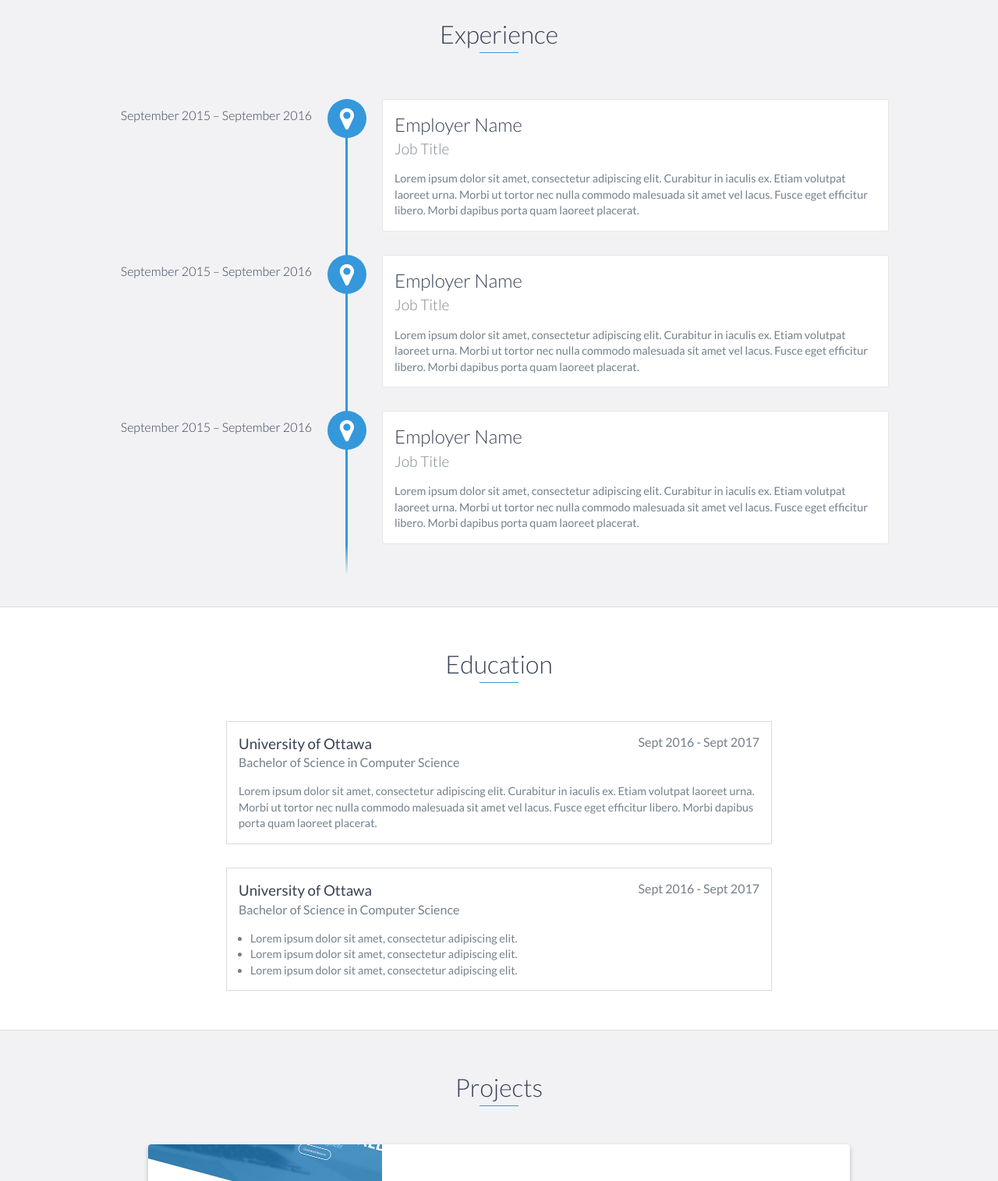
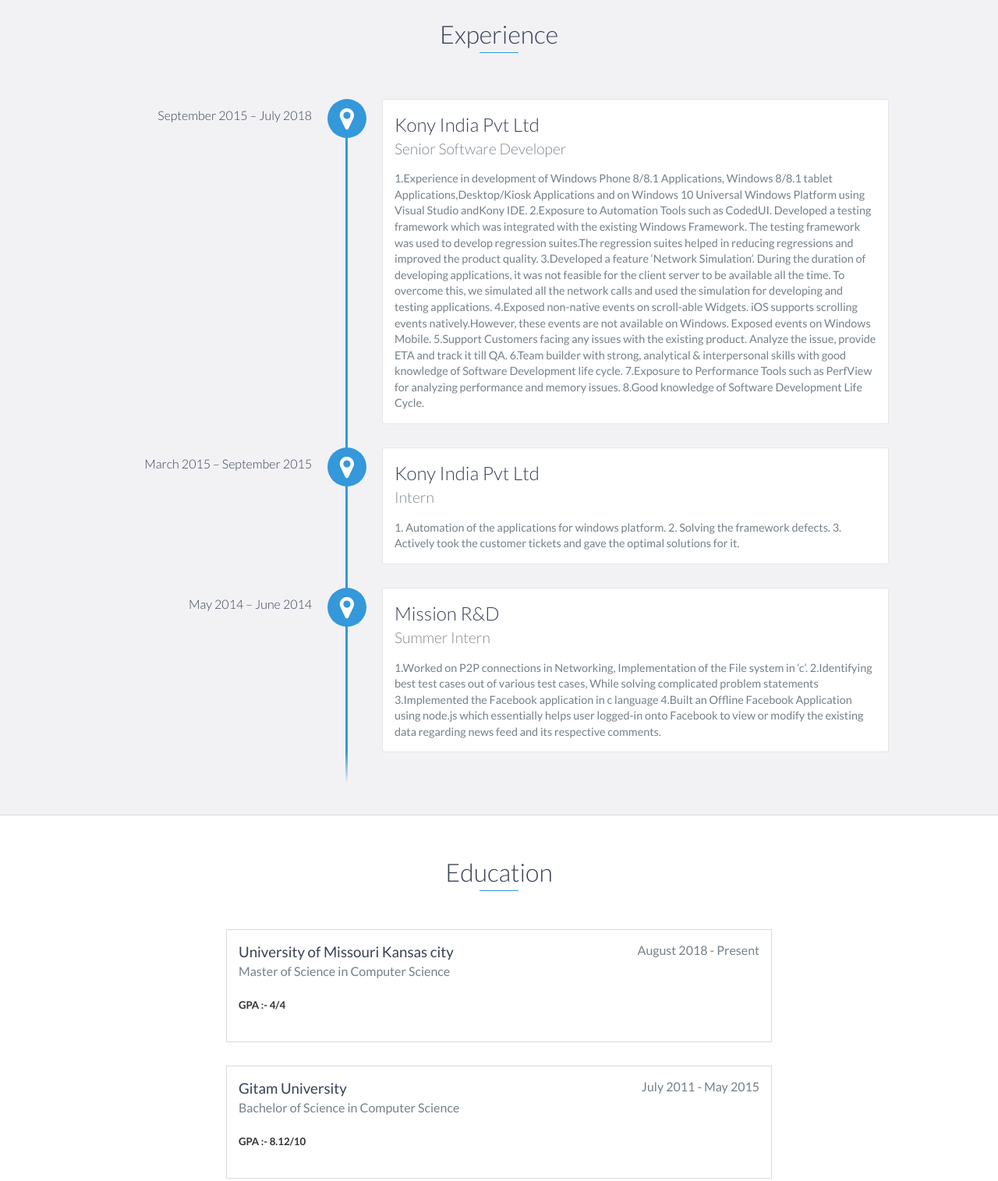
Before and after one commit to htata31/htata31.github.io, a website: page index.html in a window 1280 px wide. Shown: the part 1140-2655 px from the top of the page at 78% size. Drawn offline with nearby package versions, Linux system fonts and the light colour scheme.

Commit message:
Changed the index page about my information

```diff
--- a/index.html
+++ b/index.html
@@ -48,8 +48,8 @@
 
     <div id="lead">
         <div id="lead-content">
-            <h1>Ryan Fitzgerald</h1>
-            <h2>Software Engineer</h2>
+            <h1>Harish Tata</h1>
+            <h2>Graduate Student</h2>
             <a href="#" class="btn-rounded-white">Download Resume</a>
         </div>
         <!-- End #lead-content -->
@@ -86,27 +86,41 @@
     <div id="experience" class="background-alt">
         <h2 class="heading">Experience</h2>
         <div id="experience-timeline">
-            <div data-date="September 2015 – September 2016">
-                <h3>Employer Name</h3>
-                <h4>Job Title</h4>
+            <div data-date="September 2015 – July 2018">
+                <h3>Kony India Pvt Ltd</h3>
+                <h4>Senior Software Developer</h4>
                 <p>
-                    Lorem ipsum dolor sit amet, consectetur adipiscing elit. Curabitur in iaculis ex. Etiam volutpat laoreet urna. Morbi ut tortor nec nulla commodo malesuada sit amet vel lacus. Fusce eget efficitur libero. Morbi dapibus porta quam laoreet placerat.
+                    1.Experience in development of Windows Phone 8/8.1 Applications, Windows 8/8.1 tablet Applications,Desktop/Kiosk Applications and on Windows 10 Universal Windows Platform using Visual Studio andKony IDE.
+                    2.Exposure to Automation Tools such as CodedUI. Developed a testing framework which was integrated with the existing Windows Framework. The testing framework was used to develop regression suites.The regression suites helped in reducing regressions and improved the product quality.
+                    3.Developed a feature ‘Network Simulation’. During the duration of developing applications, it was not feasible for the client server to be available all the time. To overcome this, we simulated all the network calls and used the simulation for developing and testing applications.
+                    4.Exposed non-native events on scroll-able Widgets. iOS supports scrolling events natively.However, these events are not available on Windows. Exposed events on Windows Mobile.
+                    5.Support Customers facing any issues with the existing product. Analyze the issue, provide ETA and track it till QA.
+                    6.Team builder with strong, analytical & interpersonal skills with good knowledge of Software
+                      Development life cycle.
+                    7.Exposure to Performance Tools such as PerfView for analyzing performance and memory issues.
+                    8.Good knowledge of Software Development Life Cycle.
                 </p>
             </div>
 
-            <div data-date="September 2015 – September 2016">
-                <h3>Employer Name</h3>
-                <h4>Job Title</h4>
+            <div data-date="March 2015 – September 2015">
+                <h3>Kony India Pvt Ltd</h3>
+                <h4>Intern</h4>
                 <p>
-                    Lorem ipsum dolor sit amet, consectetur adipiscing elit. Curabitur in iaculis ex. Etiam volutpat laoreet urna. Morbi ut tortor nec nulla commodo malesuada sit amet vel lacus. Fusce eget efficitur libero. Morbi dapibus porta quam laoreet placerat.
+                    1. Automation of the applications for windows platform.
+                    2. Solving the framework defects.
+                    3. Actively took the customer tickets and gave the optimal solutions for it.
                 </p>
             </div>
 
-            <div data-date="September 2015 – September 2016">
-                <h3>Employer Name</h3>
-                <h4>Job Title</h4>
+            <div data-date="May 2014 – June 2014">
+                <h3>Mission R&D</h3>
+                <h4>Summer Intern</h4>
                 <p>
-                    Lorem ipsum dolor sit amet, consectetur adipiscing elit. Curabitur in iaculis ex. Etiam volutpat laoreet urna. Morbi ut tortor nec nulla commodo malesuada sit amet vel lacus. Fusce eget efficitur libero. Morbi dapibus porta quam laoreet placerat.
+                    1.Worked on P2P connections in Networking, Implementation of the File system in ‘c’.
+                    2.Identifying best test cases out of various test cases, While solving complicated problem statements
+                    3.Implemented the Facebook application in c language
+                    4.Built an Offline Facebook Application using node.js which essentially helps user logged-in onto Facebook
+                      to view or modify the existing data regarding news feed and its respective comments.
                 </p>
             </div>
         </div>
@@ -116,30 +130,32 @@
     <div id="education">
         <h2 class="heading">Education</h2>
         <div class="education-block">
-            <h3>University of Ottawa</h3>
-            <span class="education-date">Sept 2016 - Sept 2017</span>
-            <h4>Bachelor of Science in Computer Science</h4>
-            <p>
-                Lorem ipsum dolor sit amet, consectetur adipiscing elit. Curabitur in iaculis ex. Etiam volutpat laoreet urna. Morbi ut tortor nec nulla commodo malesuada sit amet vel lacus. Fusce eget efficitur libero. Morbi dapibus porta quam laoreet placerat.
-            </p>
+            <h3>University of Missouri Kansas city</h3>
+            <span class="education-date">August 2018 - Present</span>
+            <h4>Master of Science in Computer Science</h4>
+            <h5>GPA :- 4/4 </h5>
+            <!--<p>-->
+                <!--Lorem ipsum dolor sit amet, consectetur adipiscing elit. Curabitur in iaculis ex. Etiam volutpat laoreet urna. Morbi ut tortor nec nulla commodo malesuada sit amet vel lacus. Fusce eget efficitur libero. Morbi dapibus porta quam laoreet placerat.-->
+            <!--</p>-->
         </div>
         <!-- End .education-block -->
 
         <div class="education-block">
-            <h3>University of Ottawa</h3>
-            <span class="education-date">Sept 2016 - Sept 2017</span>
+            <h3>Gitam University</h3>
+            <span class="education-date">July 2011 - May 2015</span>
             <h4>Bachelor of Science in Computer Science</h4>
-            <ul>
-                <li>
-                    Lorem ipsum dolor sit amet, consectetur adipiscing elit.
-                </li>
-                <li>
-                    Lorem ipsum dolor sit amet, consectetur adipiscing elit.
-                </li>
-                <li>
-                    Lorem ipsum dolor sit amet, consectetur adipiscing elit.
-                </li>
-            </ul>
+            <h5>GPA :- 8.12/10 </h5>
+            <!--<ul>-->
+                <!--<li>-->
+                    <!--Lorem ipsum dolor sit amet, consectetur adipiscing elit.-->
+                <!--</li>-->
+                <!--<li>-->
+                    <!--Lorem ipsum dolor sit amet, consectetur adipiscing elit.-->
+                <!--</li>-->
+                <!--<li>-->
+                    <!--Lorem ipsum dolor sit amet, consectetur adipiscing elit.-->
+                <!--</li>-->
+            <!--</ul>-->
         </div>
         <!-- End .education-block -->
     </div>
@@ -155,9 +171,12 @@
                     </div>
                     <!-- End .project-image -->
                     <div class="project-info">
-                        <h3>Project Name Here</h3>
+                        <h3>Data analytics visualization on Twitter data</h3>
                         <p>
-                            Lorem ipsum dolor sit amet, consectetur adipiscing elit. Curabitur in iaculis ex. Etiam volutpat laoreet urna. Morbi ut tortor nec nulla commodo malesuada sit amet vel lacus. Fusce eget efficitur libero. Morbi dapibus porta quam laoreet placerat.
+                            Collected tweets focusing on Cricket using twitter streaming API. Developed and Implemented 10 analytical
+                            queries to explore the data using Spark SQL. Visualization of the results using Zeppelin tool and with the
+                            help of Matplotlib.
+                            Tools and Technologies used: Python, Spark SQL, Hadoop, Zeppelin
                         </p>
                         <a href="#">View Project</a>
                     </div>
@@ -171,15 +190,57 @@
                     </div>
                     <!-- End .project-image -->
                     <div class="project-info">
-                        <h3>Project Name Here</h3>
+                        <h3>Evaluation of Visual Features in an Image at Predicting User Likes</h3>
                         <p>
-                            Lorem ipsum dolor sit amet, consectetur adipiscing elit. Curabitur in iaculis ex. Etiam volutpat laoreet urna. Morbi ut tortor nec nulla commodo malesuada sit amet vel lacus. Fusce eget efficitur libero. Morbi dapibus porta quam laoreet placerat.
+                            Worked on Data Mining Algorithm i.e. Support Vector machine and Extraction of features like HOG, LBP, GIST, COLOR on images.
+                            The outputs obtained from the algorithms, Behavioral patterns are derived from which we can arrive to a
+                            conclusion about what kind of images a user likes.
+                            Results can be used in several applications which provide optimized search results of images to user.
+                            Tools and Technologies used: Python, Matlab, SVM
                         </p>
                         <a href="#">View Project</a>
                     </div>
                     <!-- End .project-info -->
                 </div>
                 <!-- End .project -->
+
+                <div class="project shadow-large">
+                    <div class="project-image">
+                        <img src="images/project.jpg" />
+                    </div>
+                    <!-- End .project-image -->
+                    <div class="project-info">
+                        <h3>Travel Explorer Web Application</h3>
+                        <p>
+                            Developed a Website having a robust algorithm which will come up with a proper travel plan based on the
+                            shortest path that is within budget , interest and duration of by user.
+                            Technologies used: Mongo DB, AngularJS, NodeJS, AJAX, jQuery, HTML5, CSS3, Git.
+                        </p>
+                        <a href="#">View Project</a>
+                    </div>
+                    <!-- End .project-info -->
+                </div>
+                <!-- End .project -->
+
+                <div class="project shadow-large">
+                    <div class="project-image">
+                        <img src="images/project.jpg" />
+                    </div>
+                    <!-- End .project-image -->
+                    <div class="project-info">
+                        <h3>Mash up Application</h3>
+                        <p>
+                            Developed a mash up application which includes features like searching food items in Walmart, and shows
+                            the top 7 Recipes of the searched food item.
+                            Technologies used: Angular JS, AJAX, HTML5, CSS3, Git.
+                        </p>
+                        <a href="#">View Project</a>
+                    </div>
+                    <!-- End .project-info -->
+                </div>
+                <!-- End .project -->
+
+
             </div>
         </div>
     </div>
```
